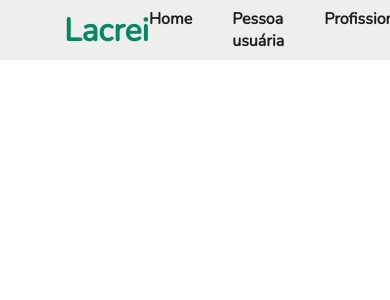
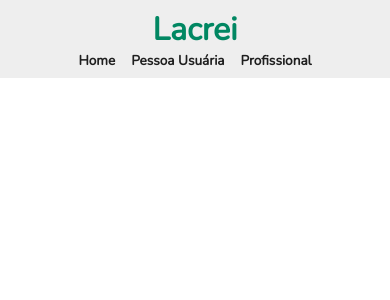
Before and after one commit to ramontrovao/lacrei-tech-test, a Next.js app: page / in a window 390 px wide. Shown: the top 300 px of the page. Built offline with nearby package versions, Linux system fonts and the light colour scheme.

Commit message:
feat: added responsivity to Header component

```diff
--- a/src/components/Header/index.tsx
+++ b/src/components/Header/index.tsx
@@ -8,7 +8,7 @@ export const Header = () => {
       <NavContainer>
         <Link href="">Home</Link>
 
-        <Link href="">Pessoa usuária</Link>
+        <Link href="">Pessoa Usuária</Link>
 
         <Link href="">Profissional</Link>
       </NavContainer>
--- a/src/components/Header/styles.ts
+++ b/src/components/Header/styles.ts
@@ -8,11 +8,23 @@ export const HeaderContainer = styled.header`
   align-items: center;
 
   background: ${({ theme: { COLORS } }) => COLORS.GRAY_200};
+
+  @media (max-width: 520px) {
+    padding: 0.5rem 1rem;
+
+    justify-content: center;
+    align-items: center;
+    flex-direction: column;
+  }
 `;
 
 export const NavContainer = styled.nav`
   display: flex;
   gap: 2.5rem;
+
+  @media (max-width: 520px) {
+    gap: 1rem;
+  }
 `;
 
 export const Title = styled.h1`
@@ -31,5 +43,9 @@ export const Link = styled.a`
     &:hover {
       color: ${COLORS.GREEN_500};
     }
+
+    @media (max-width: 520px) {
+      font-size: ${FONT_SIZES.SM}rem;
+    }
   `}
 `;
--- a/src/themes/DefaultTheme.ts
+++ b/src/themes/DefaultTheme.ts
@@ -8,6 +8,7 @@ export const DefaultTheme = {
     GRAY_500: "#1F1F1F",
   },
   FONT_SIZES: {
+    SM: 0.85,
     M: 1,
     L: 2,
   },
```
Also changed, not shown: src/components/Footer/index.tsx (added, +15 -0 lines), src/components/Footer/styles.ts (added).
